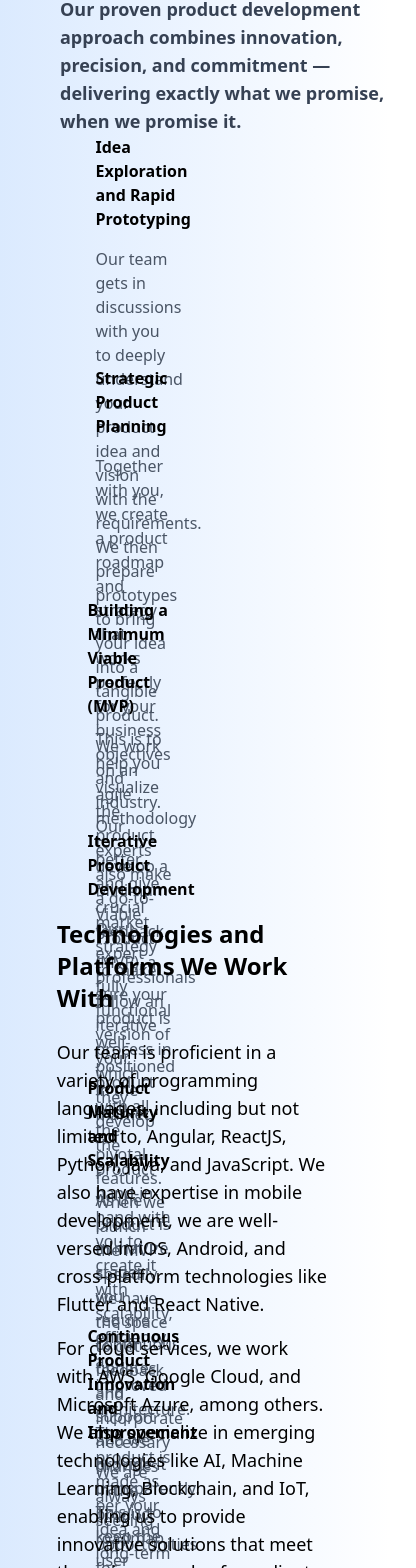
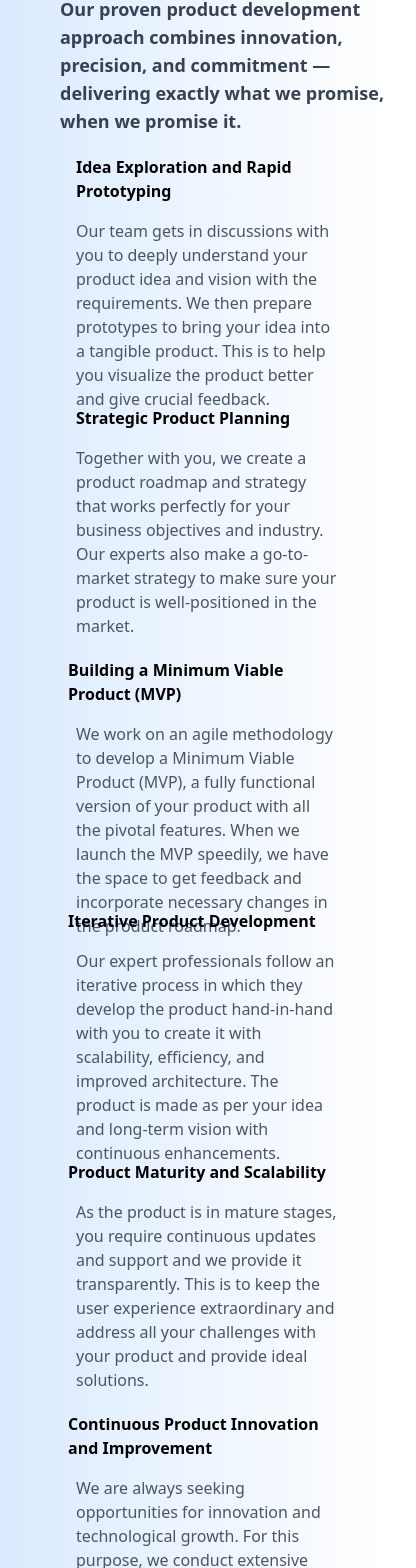
Before and after one commit to romanvaibhav/COMPANY, a React (Vite) app: page /productengii in a window 390 px wide. Shown: the part 3616-5184 px from the top of the page, 416 px wide, since content can reach past the window. Built offline with nearby package versions, Linux system fonts and the light colour scheme.

Commit message:
donw with the product Engg Services

```diff
--- a/src/components/admin/About.jsx
+++ b/src/components/admin/About.jsx
@@ -315,6 +315,7 @@ export default function AboutSection() {
           </div>
         </div>
       </section>
+      <ContactForm />
     </div>
   );
 }
--- a/src/components/admin/Service.jsx
+++ b/src/components/admin/Service.jsx
@@ -4,6 +4,7 @@ import ServicesweSection from "../snippits/SeriviceWeOffer";
 import Aiinte from "../snippits/AiInte";
 import Timeline from "../snippits/Step";
 import rec from "../../assets/Rectangle 3905-B9XFmqbZ.webp";
+import ContactForm from "../snippits/Form";
 export default function Service() {
   return (
     <div>
@@ -12,6 +13,7 @@ export default function Service() {
       <Timeline />
 
       <Howwe />
+      <ContactForm />
     </div>
   );
 }
--- a/src/components/admin/Services/ProductEng.jsx
+++ b/src/components/admin/Services/ProductEng.jsx
@@ -93,7 +93,7 @@ export default function ProductEngi() {
                 </p>
               </div>
             </div>
-            <div className="w-[70vw] h-auto lg:h-[26vh]  rounded-md ">
+            <div className="w-[70vw] lg:w-[37vw] h-auto lg:h-[26vh]  rounded-md ">
               <div className="py-4 px-2  rounded-md font-semibold">
                 <p>Product Support & Maintenance</p>
               </div>
--- a/src/components/admin/Work.jsx
+++ b/src/components/admin/Work.jsx
@@ -1,12 +1,14 @@
 import Hero from "../snippits/Service/Hero";
 import Works from "../snippits/Service/Work";
 import Howwe from "../snippits/Howwe";
+import ContactForm from "../snippits/Form";
 const Work = () => {
   return (
     <>
       <Hero />
       <Works />
       <Howwe />
+      <ContactForm />
     </>
   );
 };
--- a/src/components/snippits/Collaboration.jsx
+++ b/src/components/snippits/Collaboration.jsx
@@ -10,8 +10,8 @@ export default function Collaboration() {
             <br /> Therefore, we keep it seamless and simple.
           </p>
         </div>
-        <div className=" grid grid-cols-2 gap-9 w-[76vw] mt-[6vh]">
-          <div className="w-[37vw] h-[26vh] border-1 border-gray-500 rounded-md bg-white">
+        <div className=" grid lg:grid-cols-2 gap-9 w-[76vw] mt-[6vh]">
+          <div className="w-[80vw] lg:w-[37vw] h-[26vh] border-1 border-gray-500 rounded-md bg-white">
             <div className="py-4 px-2 bg-gray-100 rounded-md font-semibold">
               <p>NDA for Confidentiality</p>
             </div>
@@ -25,7 +25,7 @@ export default function Collaboration() {
               </p>
             </div>
           </div>
-          <div className="w-[37vw] h-[26vh] border-1 border-gray-500 rounded-md bg-white">
+          <div className="w-[80vw] lg:w-[37vw] h-[28vh] lg:h-[26vh] border-1 border-gray-500 rounded-md bg-white">
             <div className="py-4 px-2 bg-gray-100 rounded-md font-semibold">
               <p>Discussion with Technical Team</p>
             </div>
@@ -41,7 +41,7 @@ export default function Collaboration() {
             </div>
           </div>
 
-          <div className="w-[37vw] h-[26vh] border-1 border-gray-500 rounded-md bg-white">
+          <div className="w-[80vw] lg:w-[37vw] h-[26vh] border-1 border-gray-500 rounded-md bg-white">
             <div className="py-4 px-2 bg-gray-100 rounded-md font-semibold">
               <p>Meeting the Development Team</p>
             </div>
@@ -55,7 +55,7 @@ export default function Collaboration() {
               </p>
             </div>
           </div>
-          <div className="w-[37vw] h-[26vh] border-1 border-gray-500 rounded-md bg-white">
+          <div className="w-[80vw] lg:w-[37vw] h-[26vh] border-1 border-gray-500 rounded-md bg-white">
             <div className="py-4 px-2 bg-gray-100 rounded-md font-semibold">
               <p>Initiating the Project</p>
             </div>
--- a/src/components/snippits/ProcessOfProductEng.jsx
+++ b/src/components/snippits/ProcessOfProductEng.jsx
@@ -1,6 +1,6 @@
 export default function ProcessOfProductEng() {
   return (
-    <div className="ml-15 lg:ml-[10vw] flex flex-col mt-[15vh] mb-[10vh]">
+    <div className="ml-15 lg:ml-[10vw] flex lg:flex-row flex-col mt-[15vh] mb-[10vh]">
       <div>
         <p className="text-3xl lg:text-4xl font-bold">
           Our Process For <br />
@@ -12,8 +12,8 @@ export default function ProcessOfProductEng() {
           we promise it.
         </p>
       </div>
-      <div className="grid lg:grid-cols-2 gap-3 w-[60vw] h-[80vh] ml-[5vw]">
-        <div className="w-[28vw] h-[26vh] rounded-md ">
+      <div className="grid lg:grid-cols-2 gap-3 w-[60vw] h-auto lg:h-[80vh] lg:ml-[5vw]">
+        <div className="w-[75vw] mt-5 lg:mt-0 lg:w-[28vw] h-[26vh] rounded-md ">
           <div className="py-0 px-2 ml-2 font-semibold rounded-md">
             <p>Idea Exploration and Rapid Prototyping</p>
           </div>
@@ -26,7 +26,7 @@ export default function ProcessOfProductEng() {
             </p>
           </div>
         </div>
-        <div className="w-[28vw] h-[26vh] rounded-md ">
+        <div className="w-[75vw] mt-5 lg:mt-0 lg:w-[28vw] h-[26vh] rounded-md ">
           <div className="py-0 ml-2 px-2 font-semibold rounded-md">
             <p>Strategic Product Planning</p>
           </div>
@@ -39,7 +39,7 @@ export default function ProcessOfProductEng() {
             </p>
           </div>
         </div>
-        <div className="w-[28vw] h-[26vh]  rounded-md ">
+        <div className="w-[75vw] mt-5 lg:mt-0 lg:w-[28vw] h-[26vh]  rounded-md ">
           <div className="py-0 px-2 font-semibold rounded-md">
             <p>Building a Minimum Viable Product (MVP)</p>
           </div>
@@ -53,7 +53,7 @@ export default function ProcessOfProductEng() {
             </p>
           </div>
         </div>
-        <div className="w-[28vw] h-[26vh]  rounded-md ">
+        <div className="w-[75vw] mt-5 lg:mt-0 lg:w-[28vw] h-[26vh]  rounded-md ">
           <div className="py-0 px-2 font-semibold rounded-md">
             <p>Iterative Product Development</p>
           </div>
@@ -67,7 +67,7 @@ export default function ProcessOfProductEng() {
             </p>
           </div>
         </div>
-        <div className="w-[28vw] mt-4 h-[26vh] rounded-md ">
+        <div className="w-[75vw] mt-5 lg:mt-0 lg:w-[28vw] mt-4 h-[26vh] rounded-md ">
           <div className="py-0 px-2 font-semibold rounded-md">
             <p>Product Maturity and Scalability</p>
           </div>
@@ -80,7 +80,7 @@ export default function ProcessOfProductEng() {
             </p>
           </div>
         </div>
-        <div className="w-[28vw] h-[26vh] mt-4  rounded-md ">
+        <div className="w-[75vw] mt-5 lg:mt-0 lg:w-[28vw] h-[26vh] mt-4  rounded-md ">
           <div className="py-0 px-2 font-semibold rounded-md">
             <p>Continuous Product Innovation and Improvement</p>
           </div>
--- a/src/components/snippits/SnippitTech.jsx
+++ b/src/components/snippits/SnippitTech.jsx
@@ -141,7 +141,7 @@ export default function SnippitTech() {
     <div className=" p-6 w-[90vw]  mt-8 lg:w-[85rem] rounded-lg  h-full">
       <div className="ml-[8.4vw] ">
         <div>
-          <h1 className="text-2xl lg:text-4xl font-bold">
+          <h1 className="text-3xl lg:text-4xl font-bold">
             Technologies and Platforms We Work With
           </h1>
           <p className="lg:w-[70rem]  mt-6 mb-4 text-lg">
@@ -169,7 +169,7 @@ export default function SnippitTech() {
             <button
               key={category}
               onClick={() => setSelectedCategory(category)}
-              className={`font-semibold p-2 w-[20vw] lg:w-40 transition-colors duration-200 border-2
+              className={`font-semibold p-2 w-[20vw] ml-2 lg:ml-0 lg:w-40 transition-colors duration-200 border-2
     ${
       selectedCategory === category
         ? "text-black border-b-2 border-gray-500"
```
